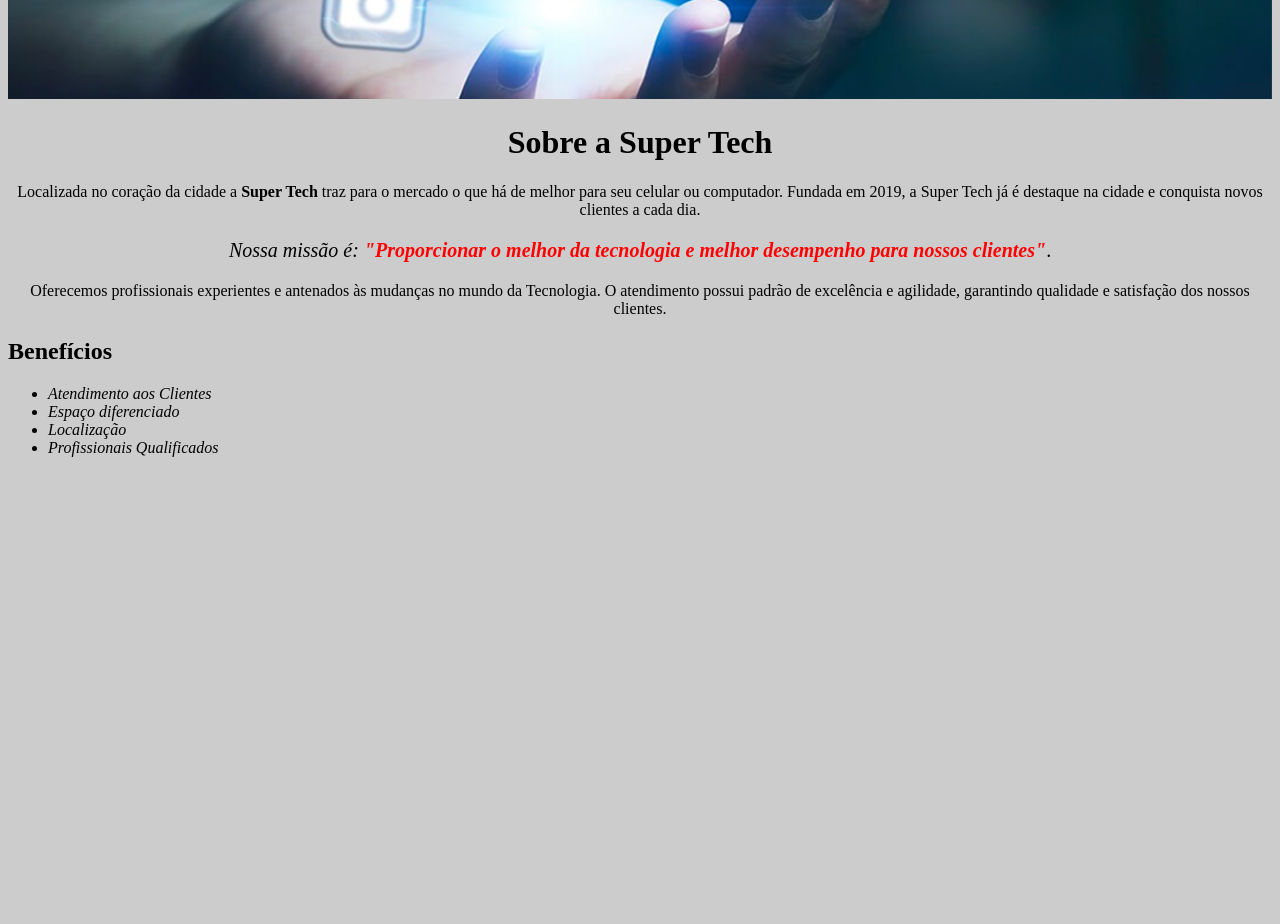
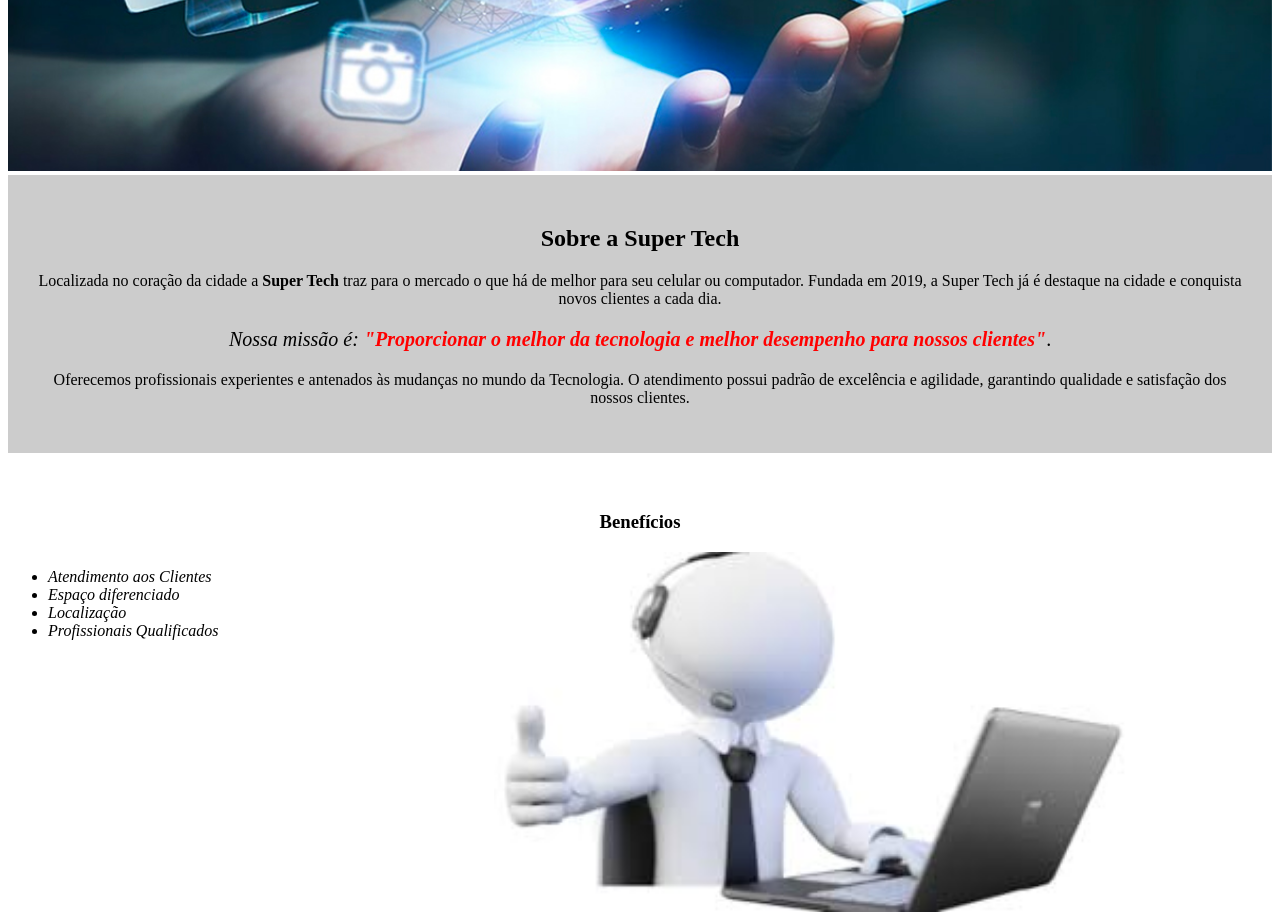
Before and after one commit to fruuzyxz/PensamentoComputacional-1B, a plain HTML site: page index.html in a window 1280 px wide. Shown: the part 620-1544 px from the top of the page. Before the commit the page ends 1093 px from the top, so only its background shows below. Drawn offline with Linux system fonts and the light colour scheme.

Commit message:
Add files via upload

```diff
--- a/index.html
+++ b/index.html
@@ -7,9 +7,12 @@
     </head>
 
     <body>
+        <header>
+            <h1 class="título-principal">Super Tech</h1>
+        </header>
          <img id="banner" src="banner.jpg">
-         <div>
-            <h1>Sobre a Super Tech</h1>
+         <div class="principal">
+            <h2 class="título-centralizado">Sobre a Super Tech</h2>
 
             <p> Localizada no coração da cidade a <strong>Super Tech</strong> traz para o mercado o que há de melhor para seu celular ou computador. Fundada em 2019, a Super Tech já é destaque na cidade e conquista novos clientes a cada dia.</p>
 
@@ -18,7 +21,8 @@
             <p >Oferecemos profissionais experientes e antenados às mudanças no mundo da Tecnologia. O atendimento possui padrão de excelência e agilidade, garantindo qualidade e satisfação dos nossos clientes.</p>
          </div>
 
-        <h2>Benefícios</h2>
+         <div class="beneficios"></div>
+        <h3 class="título-centralizado">Benefícios</h3>
 
         <ul>
             <li class="itens">Atendimento aos Clientes</li>
@@ -26,5 +30,7 @@
             <li class="itens">Localização</li>
             <li class="itens">Profissionais Qualificados</li>
         </ul>
+
+        <img src="images.jpeg" class="imagembeneficios">
     </body>
 </html>
--- a/style.css
+++ b/style.css
@@ -1,12 +1,19 @@
-body {
-    background: #CCCCCC
-}
+
 
 #banner {
     width: 100%;
 }
 
-h1 {
+.principal {
+    background: #CCCCCC;
+    padding: 30px;
+}
+
+.título-principal {
+    padding-left: 20px;
+}
+
+.título-centralizado {
     text-align: center
 
 }
@@ -27,3 +34,20 @@
 .itens {
     font-style: italic
 }
+
+.beneficios {
+    background: #FFFFFF;
+    padding: 20px;
+}
+
+
+ul {
+    display: inline-block;
+    vertical-align: top;
+    width: 20%;
+    margin-right: 15%;
+}
+
+.imagembeneficios {
+    width: 50%;
+}
```
Also changed, not shown: <!DOCTYPE html>.html (added, +21 -0 lines), produtos.html (added, +21 -0 lines), images.jpeg (added), supertech.png (added).
